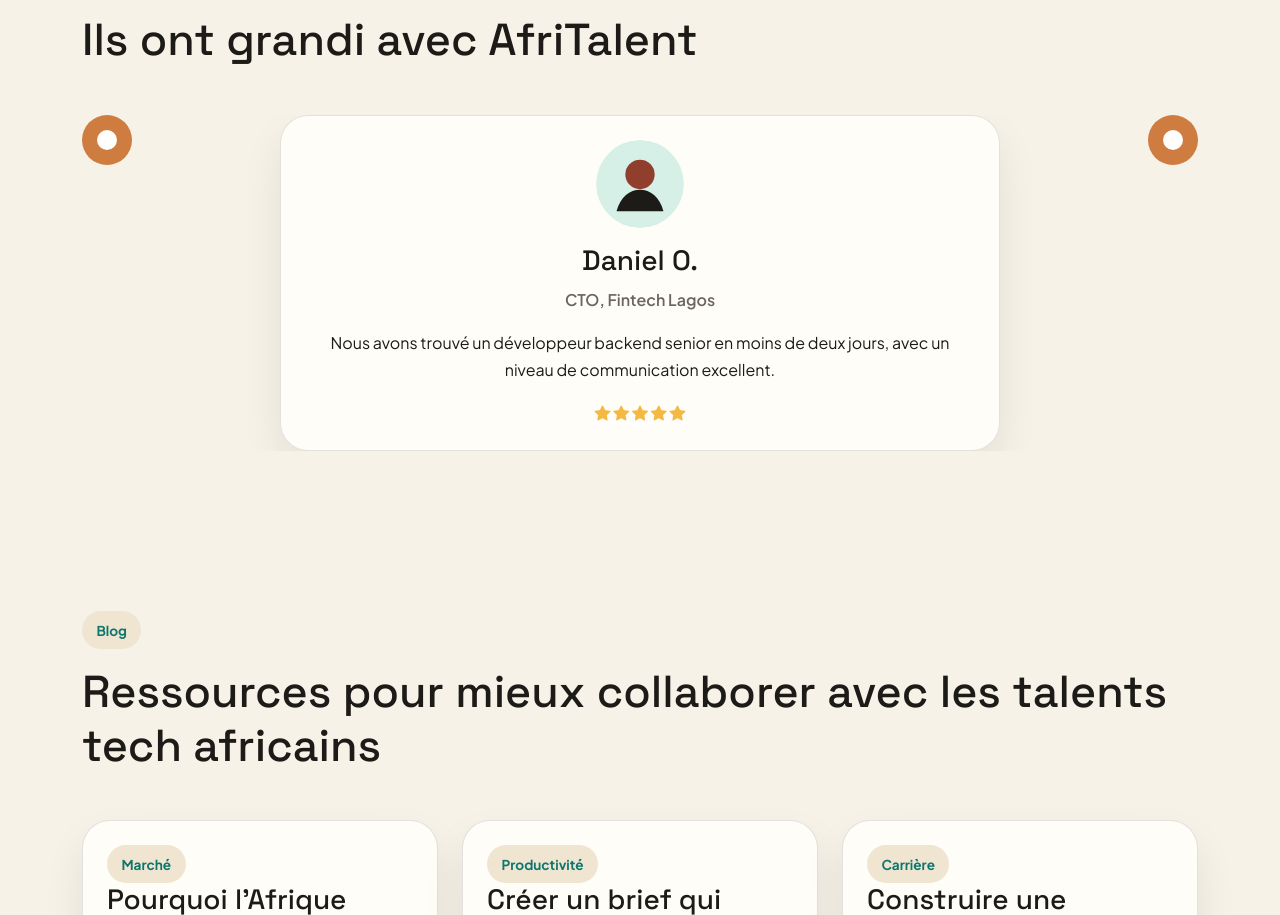
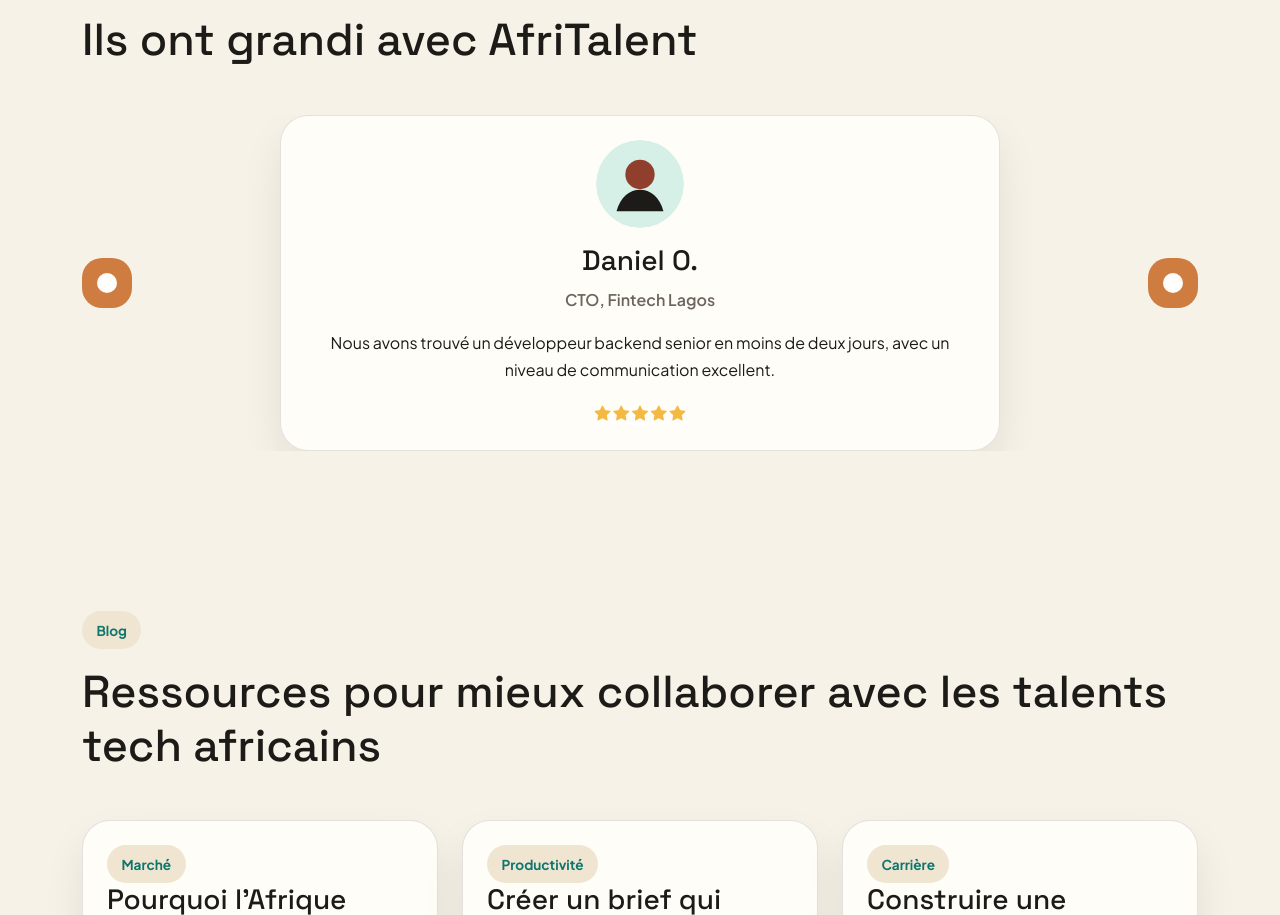
Before and after one commit to NF-Code9/NDOUNA-Franck-AfriTalent, a plain HTML site: page index.html in a window 1280 px wide. Shown: the part 2288-3203 px from the top of the page. Drawn offline with nearby package versions, Linux system fonts and the light colour scheme.

Commit message:
Déploiement : GitHub Pages activé, README finalisé et présentation PowerPoint ajoutée

```diff
--- a/css/style.css
+++ b/css/style.css
@@ -514,6 +514,11 @@ body.theme-sombre {
    PERSONNALISATION DES BOUTONS DU CARROUSEL BOOTSTRAP
    ========================================================================== */
 
+/* Le conteneur du carrousel doit être en position relative pour que les boutons absolus soient bien positionnés */
+.carousel.slide {
+  position: relative;
+}
+
 /* Harmonisation des boutons Précédent/Suivant avec le bouton "Retour en haut" */
 /* Les boutons du carrousel reçoivent la même couleur de fond que le bouton remonter */
 .carousel-control-prev,
@@ -521,9 +526,21 @@ body.theme-sombre {
   background-color: var(--couleur-primaire); /* Couleur orange identique au bouton remonter */
   width: 50px;
   height: 50px;
-  border-radius: 50%; /* Forme circulaire comme le bouton remonter */
+  border-radius: var(--rayon-lg); /* Coins arrondis comme les autres boutons du site (20px) */
   opacity: 0.9; /* Légère transparence pour un effet moderne */
   transition: opacity 0.25s ease, background-color 0.25s ease;
+  top: 50%; /* Centre verticalement les boutons */
+  transform: translateY(-50%); /* Ajustement fin du centrage vertical */
+}
+
+/* Positionnement spécifique : bouton précédent à gauche */
+.carousel-control-prev {
+  left: 0; /* Positionné à l'intérieur gauche du carrousel */
+}
+
+/* Positionnement spécifique : bouton suivant à droite */
+.carousel-control-next {
+  right: 0; /* Positionné à l'intérieur droit du carrousel */
 }
 
 /* Effet au survol : le bouton devient légèrement plus transparent */
```
Also changed, not shown: images/about.png (added), images/acceuil.png (added), images/contact.png (added), images/freelances.png (added), images/tarifs.png (added), 2 other files.
